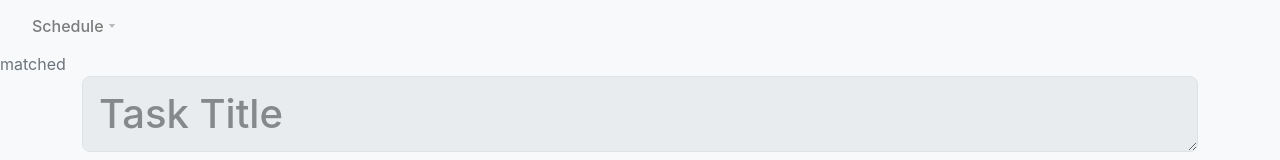
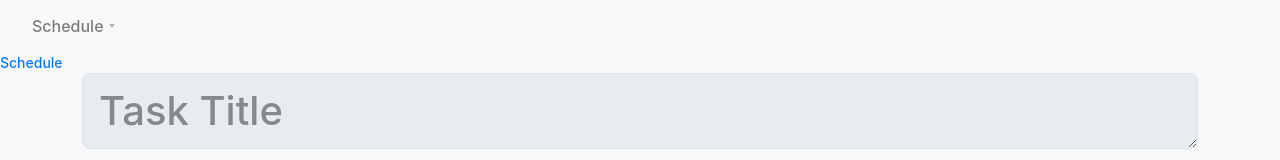
Before and after one commit to bizappkit/tasks, a React (Create React App) app: page /task/1 in a window 1280 px wide. Shown: the top 160 px of the page. Built offline with nearby package versions, Linux system fonts and the light colour scheme.

Commit message:
Implemented first version of recursive breadcrumbs

```diff
--- a/src/components/ContentRouting.tsx
+++ b/src/components/ContentRouting.tsx
@@ -1,24 +1,79 @@
 import React from "react"
-import { useRouteMatch } from "react-router-dom";
+import { useLocation, matchPath } from "react-router-dom";
+import { TaskRef, Task } from "../model/task";
+import { TaskListFilterMode } from "./pages/TaskList";
+import { useSelector } from "react-redux";
+import { RootState } from "../store";
+import { Map } from "immutable";
+import { Breadcrumb } from "react-bootstrap";
 
+export function ContentRouting() {
 
-const Paths = [
-    "/tasks/:filterMode/:value",
+    const tasks = useSelector((state: RootState) => state.tasks.idToTask)
+    const location = useLocation()
+
+    const segments = tasks ? getSegments(tasks, location.pathname) : undefined
+
+    return (
+        <Breadcrumb>
+            <Breadcrumb.Item href="/">Schedule</Breadcrumb.Item>
+            {segments?.map(s => (
+            <Breadcrumb.Item href={s.url}>{s.title}</Breadcrumb.Item>
+            ))}
+        </Breadcrumb>
+    )
+}
+
+const ROUTS = [
+    "/tasks/:filterMode/:taskId",
     "/task/:taskId"
 ]
 
 type Params = {
-    filterMode: string
-    value: string
+    filterMode: TaskListFilterMode
+    taskId: string
 } | {
     taskId: string
 }
 
-export function ContentRouting(props: {}) {
+function getRouteTitle(params: Params, tasks: Map<TaskRef, Task>): string {
 
-    let match = useRouteMatch<Params>(Paths)
+    const task = tasks.get(params.taskId)
 
-    return (
-        <div>{match && "matched"}</div>
-    )
+    if("filterMode" in params) {
+        switch(params.filterMode) {
+            case "stepsOf":
+                return "Steps of " + task?.title
+            case "nextStepsOf":
+                return "Next steps of " + task?.title
+            case "prevStepsOf":
+                return "Prev steps of " + task?.title
+        }
+    }
+
+    return task?.title || ""
 }
+
+interface PathSegment {
+    title: string
+    url: string
+}
+
+function getSegments(tasks: Map<TaskRef, Task>, url: string): PathSegment[] {
+    const segments = [] as PathSegment[]
+    fillSegments(tasks, url, segments)
+    return segments;
+}
+
+function fillSegments(tasks: Map<TaskRef, Task>, url: string, segments: PathSegment[]): void {
+
+    const match = matchPath<Params>(url, ROUTS)
+
+    if(match === null) return;
+
+    segments.push({url: match.url, title: getRouteTitle(match.params, tasks)})
+
+    const subUrl = url.substring(match.url.length);
+
+    fillSegments(tasks, subUrl, segments)
+}
--- a/src/components/pages/TaskList.tsx
+++ b/src/components/pages/TaskList.tsx
@@ -1,8 +1,9 @@
 import { TaskRef } from "../../model/task";
 
+export type TaskListFilterMode = "stepsOf" | "nextStepsOf" | "prevStepsOf"
 
 export type TaskListFilter = {
-    filter: "stepsOf" | "nextStepsOf" | "prevStepsOf"
+    filter: TaskListFilterMode
     taskId: TaskRef
 }
 
```
